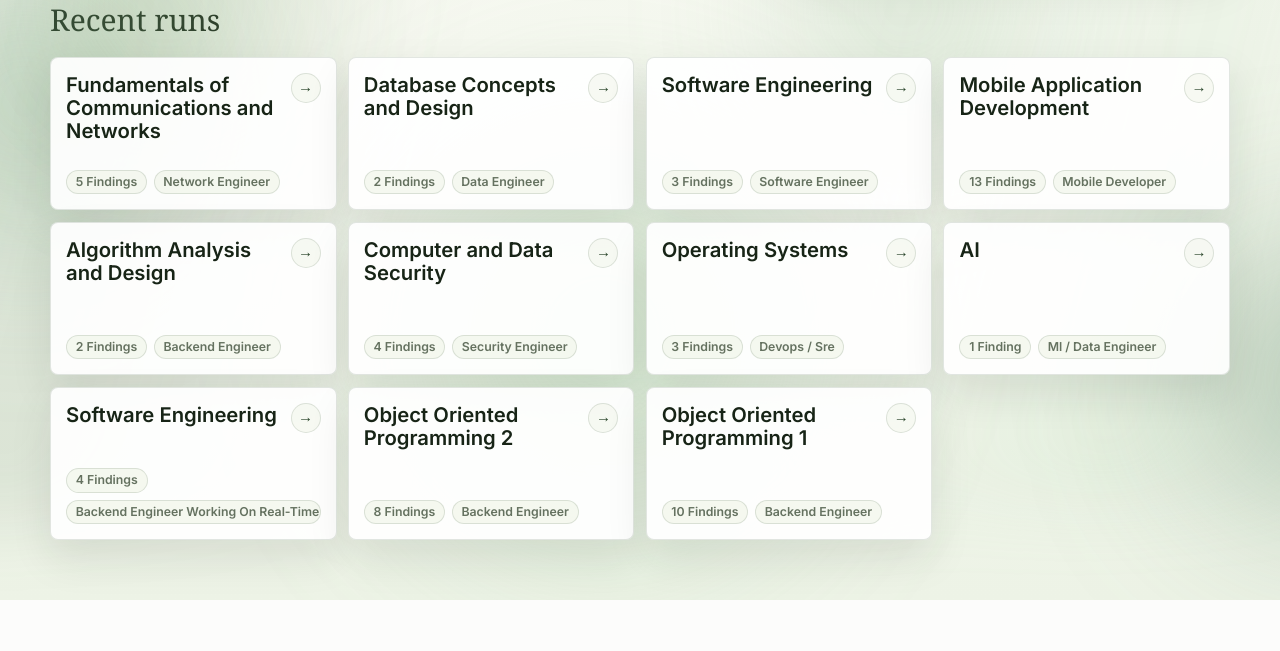
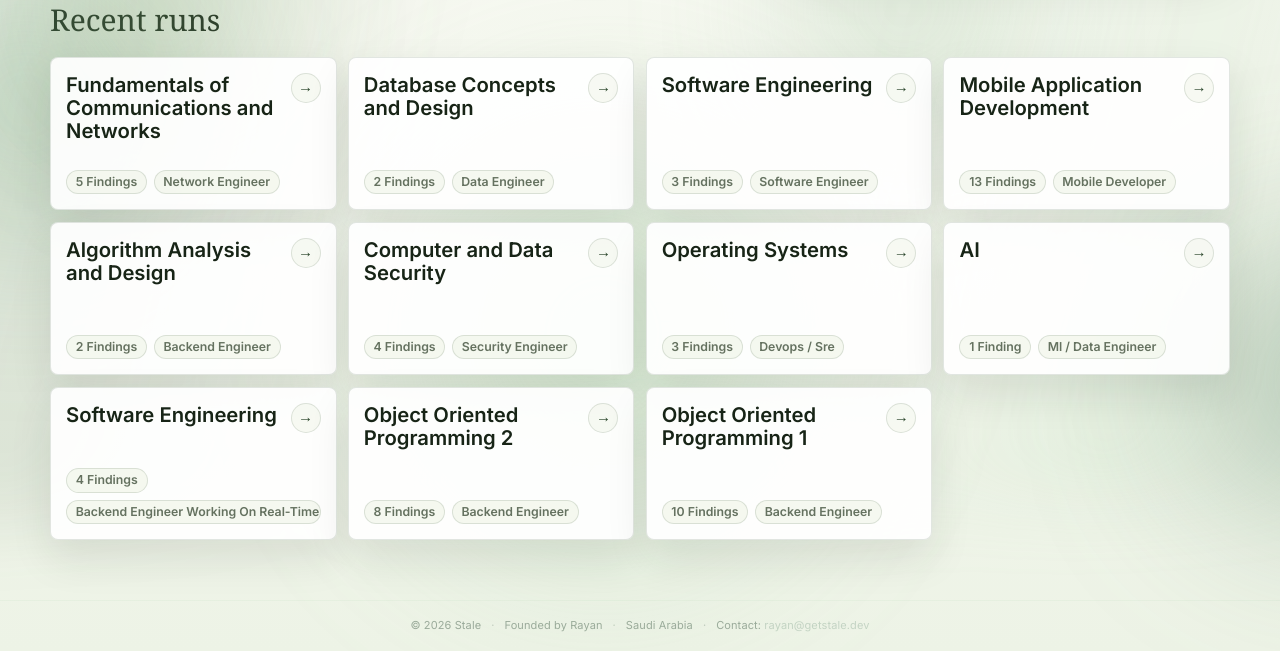
Before and after one commit to Rayan-and-beyond/Stale, a FastAPI app: page /start in a window 1280 px wide. Shown: the part 458-1109 px from the top of the page. Before the commit the page ends 1058 px from the top, so only its background shows below. Run offline with FastAPI, Linux system fonts and the light colour scheme; some web fonts are replaced.

Commit message:
Add site footer with contact details

```diff
--- a/stale/web/static/style.css
+++ b/stale/web/static/style.css
@@ -4305,3 +4305,41 @@ blockquote.excerpt {
     display: none !important;
   }
 }
+
+/* ---- Site footer (contact + legitimacy) ---- */
+.site-footer {
+  border-top: 1px solid rgba(143, 184, 143, 0.08);
+  padding: 16px 24px;
+  font-family: "Inter", -apple-system, BlinkMacSystemFont, "Helvetica Neue", Arial, sans-serif;
+  font-size: 11px;
+  letter-spacing: 0.01em;
+  line-height: 1.6;
+  color: #5f705f;
+}
+.site-footer .sf-inner {
+  max-width: 1100px;
+  margin: 0 auto;
+  display: flex;
+  flex-wrap: wrap;
+  align-items: center;
+  justify-content: center;
+  gap: 4px 10px;
+  text-align: center;
+}
+.site-footer .sf-dot { opacity: 0.6; }
+.site-footer a { color: #7d8f7d; text-decoration: none; transition: color .2s; }
+.site-footer a:hover { color: var(--text, #f0f4f0); }
+.home-page .site-footer.home-footer {
+  position: absolute; left: 0; right: 0; bottom: 0;
+}
+@media (max-width: 700px) {
+  .site-footer { padding: 12px 16px; font-size: 10.5px; }
+}
+.site-footer .sf-group { display: inline-flex; align-items: center; gap: 10px; }
+@media (max-width: 700px) {
+  .site-footer .sf-inner { flex-direction: column; gap: 4px; }
+  .site-footer .sf-mid { display: none; }
+}
+.site-footer { color: #9aaa9a; }
+.site-footer a { color: #c4d4c4; }
+.site-footer a:hover { color: #f0f4f0; }
--- /dev/null
+++ b/stale/web/templates/_footer.html
@@ -0,0 +1,5 @@
+<div class="sf-inner">
+  <span class="sf-group"><span>&copy; 2026 Stale</span><span class="sf-dot">&middot;</span><span>Founded by Rayan</span><span class="sf-dot">&middot;</span><span>Saudi Arabia</span></span>
+  <span class="sf-dot sf-mid">&middot;</span>
+  <span class="sf-group"><span>Contact: <a href="mailto:rayan@getstale.dev">rayan@getstale.dev</a></span></span>
+</div>
--- a/stale/web/templates/base.html
+++ b/stale/web/templates/base.html
@@ -20,6 +20,11 @@
 <main>
 {% block content %}{% endblock %}
 </main>
+{% block footer %}
+<footer class="site-footer">
+  {% include "_footer.html" %}
+</footer>
+{% endblock %}
 {% block scripts %}{% endblock %}
 </body>
 </html>
--- a/stale/web/templates/index.html
+++ b/stale/web/templates/index.html
@@ -22,6 +22,7 @@
 {% endblock %}
 {% block body_class %}home-page{% endblock %}
 {% block header %}{% endblock %}
+{% block footer %}{% endblock %}
 {% block content %}
 <div class="snap-viewport">
   <div class="snap-deck">
@@ -213,6 +214,9 @@
           <polyline points="12 5 19 12 12 19" />
         </svg>
       </a>
+      <footer class="site-footer home-footer">
+        {% include "_footer.html" %}
+      </footer>
     </section>
   </div>
 </div>
```
